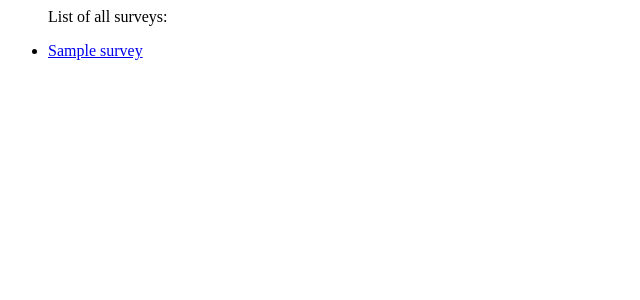
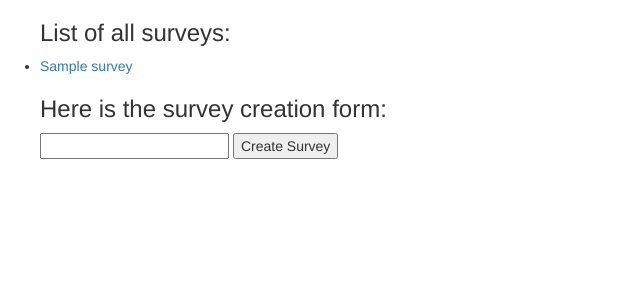
Before and after one commit to glasst/CS491-Research-Survey-Tool, a Django app: page /surveys/index in a window 1280 px wide. Shown: the top 300 px of the page, without its empty margins (0-640 px from the left). Run offline with Django 3.2, Linux system fonts and the light colour scheme; tables that the repository leaves empty hold one stand-in row (values such as "Sample post"); some libraries are stand-ins or nearby versions.

Commit message:
can create surveys in index

```diff
--- a/proj/surveys/models.py
+++ b/proj/surveys/models.py
@@ -136,10 +136,10 @@ class SurveyForm(forms.ModelForm):
 class QuestionForm(forms.ModelForm):
     class Meta:
         model = Question
-        fields = '__all__'
+        exclude = ['question_Id']
         CHOICES = (('MC', 'multiplechoice'), ('TE', 'textentry'), ('CB', 'checkbox'),)
         widgets = {
-            'question_Id': forms.HiddenInput(),
+            'question_survey_Id': forms.HiddenInput(),
             'question_type': forms.Select(choices=CHOICES),
             # 'question_text': forms.Textarea(attrs={'cols':50, 'rows': 5,}),
         }
--- a/proj/surveys/templates/newquestion.html
+++ b/proj/surveys/templates/newquestion.html
@@ -27,6 +27,7 @@
 	{%csrf_token %}
 	{{ form }}
 	<input type="submit" value="Submit"/>
+    <input type="hidden" name="question_survey_Id" value={{ surveyID }}>
 </form>
 
 
--- a/proj/surveys/templates/surveys/index.html
+++ b/proj/surveys/templates/surveys/index.html
@@ -1,12 +1,46 @@
+<!DOCTYPE html>
+<html lang="en">
+<head>
+    {% block title %}<title>Polls Site</title>{% endblock %}
+    <meta charset="utf-8">
+    <meta name="viewport" content="width=device-width, initial-scale=1">
+    <!-- Latest compiled and minified CSS -->
+    <link rel="stylesheet" href="https://maxcdn.bootstrapcdn.com/bootstrap/3.3.7/css/bootstrap.min.css">
+
+    <!-- jQuery library -->
+    <script src="https://ajax.googleapis.com/ajax/libs/jquery/3.3.1/jquery.min.js"></script>
+
+    <!-- Latest compiled JavaScript -->
+    <script src="https://maxcdn.bootstrapcdn.com/bootstrap/3.3.7/js/bootstrap.min.js"></script>
+</head>
+
+<body>
+{% block content %}
+
     {% if all_surveys %}
 
         <ul>
-    <p> List of all surveys: </p>
+            <h3><p> List of all surveys: </p></h3>
             {% for survey in all_surveys %}
                 <li><a href="{% url 'survey' survey.survey_Id %}">{{ survey.title }}</a></li>
             {% endfor %}
+
+            <h3>Here is the survey creation form:</h3>
+            <form action="" method="POST">
+                {% csrf_token %}
+                {{ form }}
+                <input type="text" name="title">
+                <input type="submit" value="Create Survey"/>
+                <input type="hidden" name="creator_Id" value={{ request.user.profile.pk }}>
+            </form>
         </ul>
 
     {% else %}
         <h3> You don't have any surveys </h3>
     {% endif %}
+
+
+{% endblock %}
+
+</body>
+</html>
--- a/proj/surveys/views.py
+++ b/proj/surveys/views.py
@@ -1,4 +1,4 @@
-from django.shortcuts import render
+from django.shortcuts import render, redirect, get_object_or_404
 from django.http import HttpResponseRedirect
 from django.contrib.auth.models import User
 from .models import Survey, Question, MCQuestion, TEQuestion, CBQuestion, Response, SurveyForm, QuestionForm, \
@@ -43,6 +43,8 @@ def index(request):
             # bbb.creator_Id = creator
             # bbb.save()
 
+            #return render(request, 'newquestion.html', {'surveyID': survey.survey_Id})
+            #return render(request, 'newquestion.html', {'newquestion': })
             return HttpResponseRedirect('newquestion/')
     else:
         form = SurveyForm()
@@ -215,6 +217,15 @@ def surveycompletion(request):
 # prints list of all survey objects
 def survey_index(request):
     all_surveys = Survey.objects.all()
+
+
+    if request.method == 'POST':
+        form = SurveyForm(request.POST)
+
+        if form.is_valid():
+            form.save()
+            #return HttpResponseRedirect('surveys/index.html')
+
     return render(request, 'surveys/index.html', {'all_surveys': all_surveys})
 
 
@@ -249,5 +260,20 @@ def deleteq(request, survey_Id):
     else:
         selected_question.delete()
 
+    return render(request, 'surveys/detail.html', {'survey': survey})
+
+'''
+def delete_survey(request, survey_Id):
+    survey = get_object_or_404(Survey, survey_Id=survey_Id)
+    try:
+        selected_question = survey.question_set.get(question_Id=request.POST['question'])
+    except (KeyError, Question.DoesNotExist):
+        return render(request, 'surveys/detail.html', {
+            'question': question,
+            'error_message': "You did not select a valid question",
+        })
+    else:
+        selected_question.delete()
 
     return render(request, 'surveys/detail.html', {'survey': survey})
+'''
```
Also changed, not shown: proj/db.sqlite3. Lines whose indentation alone changed are shown as unchanged.
